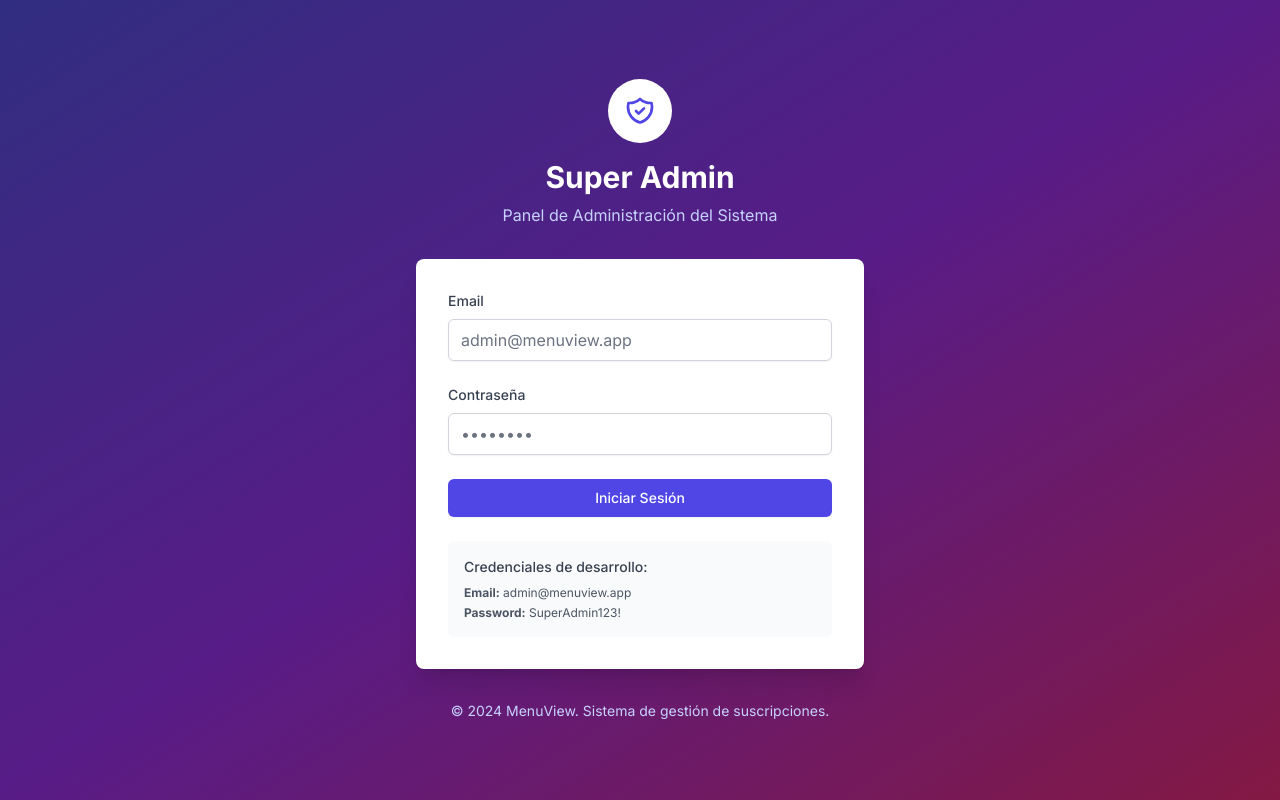
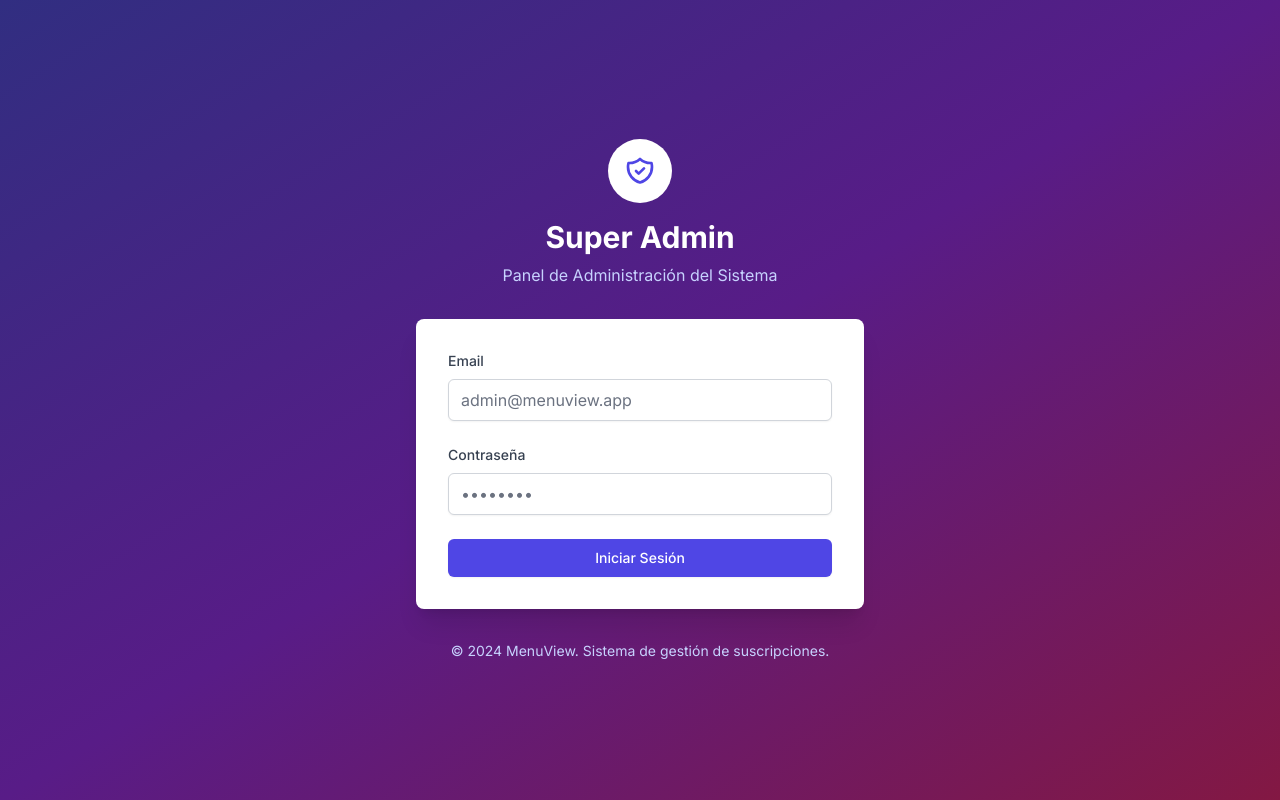
Before and after one commit to gu3gu3/Digital-Menu, a React (Vite) app in the folder packages/frontend/: page /super-admin/login in a window 1280 px wide. Built offline with nearby package versions, Linux system fonts and the light colour scheme; no server answers.

Commit message:
security: remove development credentials from login page

```diff
--- a/packages/frontend/src/pages/SuperAdminLoginPage.jsx
+++ b/packages/frontend/src/pages/SuperAdminLoginPage.jsx
@@ -132,15 +132,6 @@ const SuperAdminLoginPage = () => {
               )}
             </button>
           </form>
-
-          {/* Información de desarrollo */}
-          <div className="mt-6 p-4 bg-gray-50 rounded-md">
-            <h3 className="text-sm font-medium text-gray-700 mb-2">Credenciales de desarrollo:</h3>
-            <div className="text-xs text-gray-600 space-y-1">
-              <p><strong>Email:</strong> admin@menuview.app</p>
-              <p><strong>Password:</strong> SuperAdmin123!</p>
-            </div>
-          </div>
         </div>
 
         {/* Footer */}
```
